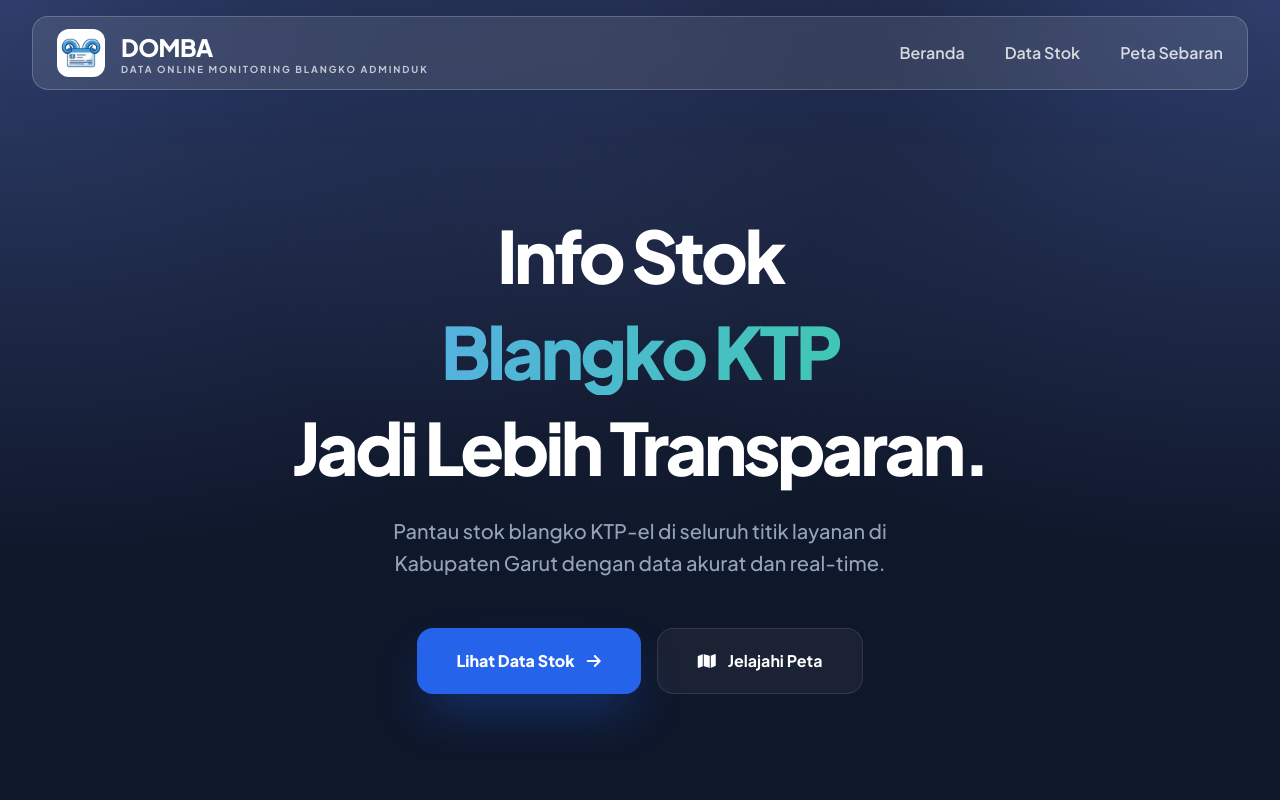
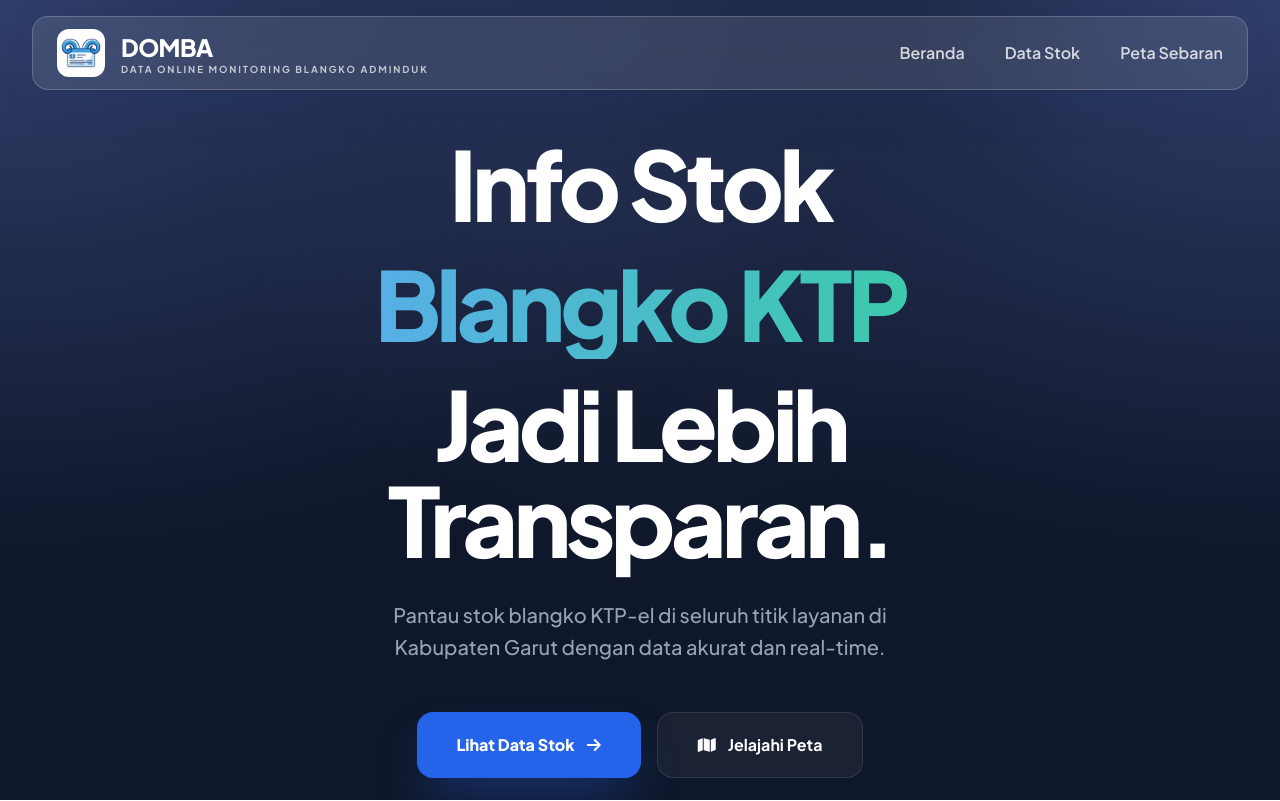
Before and after one commit to rzkdmln/DOMBA, a Flask app: page / in a window 1280 px wide. Shown: the top 801 px of the page. Run offline with Flask 3, Linux system fonts and the light colour scheme; data that the repository does not hold is empty.

Commit message:
Update index.html

```diff
--- a/app/templates/public/index.html
+++ b/app/templates/public/index.html
@@ -16,7 +16,7 @@
 <section class="hero-pattern relative min-h-screen flex items-center pt-20 overflow-hidden">
     <div class="container mx-auto px-6 relative z-10">
         <div class="max-w-4xl mx-auto text-center">
-            <h1 class="text-2xl md:text-5xl lg:text-7xl font-black text-white mb-8 leading-[1.1] tracking-tighter">
+            <h1 class="text-3xl md:text-6xl lg:text-8xl font-black text-white mb-8 leading-[1.1] tracking-tighter">
                 <span class="block mt-8 mb-4">Info Stok</span>
                 <span class="text-transparent bg-clip-text bg-gradient-to-r from-blue-400 to-emerald-400 py-2 block mb-4">Blangko KTP</span>
                 <span class="block">Jadi Lebih Transparan.</span>
```
